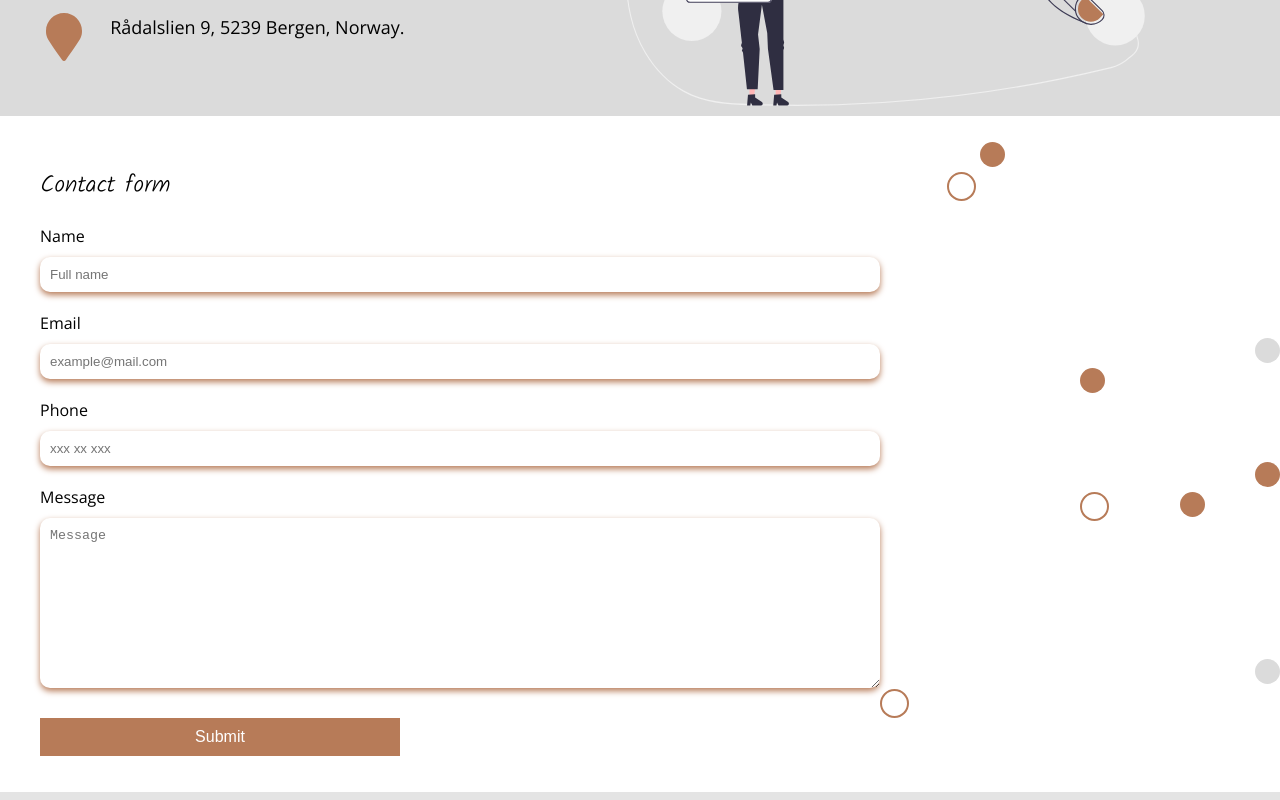
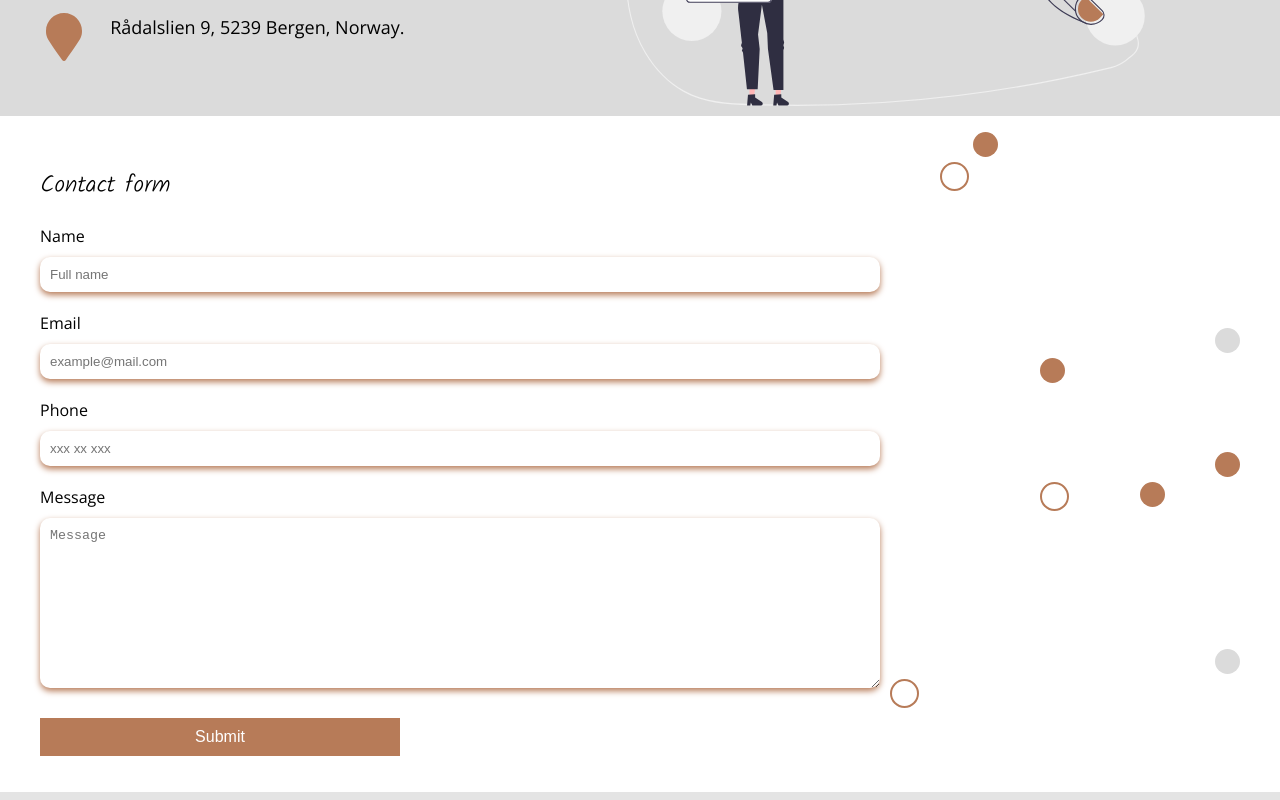
Before and after one commit to Janne-R/portfolio2, a React (Create React App) app: page /contact in a window 1280 px wide. Shown: the part 1040-1840 px from the top of the page. Built offline with nearby package versions, Linux system fonts and the light colour scheme.

Commit message:
contact done

```diff
--- a/src/components/ContactForm.js
+++ b/src/components/ContactForm.js
@@ -80,10 +80,11 @@ const ContactForm = () => {
           </Flex>
           <Button>Submit</Button>
         </form>
+
+        <DotGrid>
+          <Dots />
+        </DotGrid>
       </BlockContainer>
-      <DotGrid>
-        <Dots />
-      </DotGrid>
     </Div>
 
   );
--- a/src/components/Dots.js
+++ b/src/components/Dots.js
@@ -31,7 +31,7 @@ const Grid = styled.div`
     }
 
     @media ${({ theme }) => theme.devices.laptopS} {
-    grid-template-columns: 8fr 4fr 3fr 1fr;
+    grid-template-columns: 6fr 4fr 3fr 1fr;
     grid-column-start: 2;
     }
 `;
```
